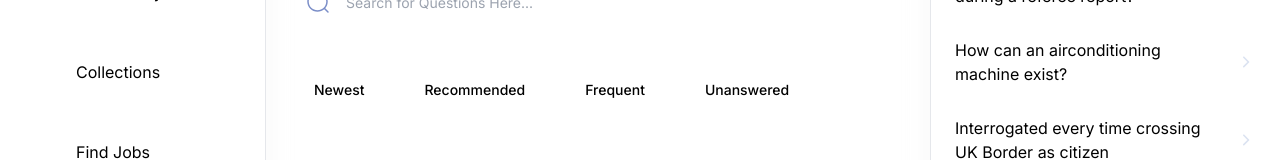
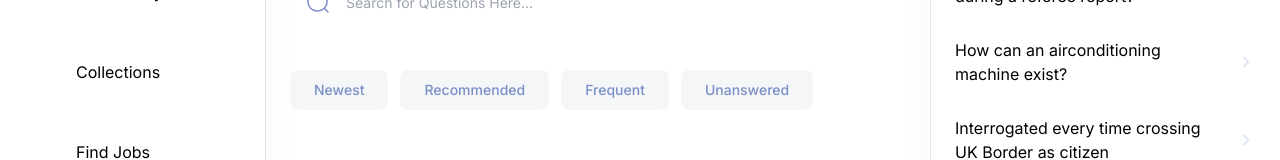
Before and after one commit to KSuphawit/minoverflow, a Next.js app: page / in a window 1280 px wide. Shown: the part 260-420 px from the top of the page. Built offline with nearby package versions, Linux system fonts and the light colour scheme; no server answers.

Commit message:
impl: home filters ui

```diff
--- a/components/home/HomeFilters.tsx
+++ b/components/home/HomeFilters.tsx
@@ -15,12 +15,16 @@
   };
 
   return (
-    <div className="mt-10 flex gap-3">
+    <div className="mt-10 hidden gap-3 md:flex">
       {HomePageFilters.map((item) => (
         <Button
           key={item.value}
-          className={`body-medium background-light800_dark400 rounded-lg px-6 py-3 capitalize
-          ${active === item.value ? "" : ""}`}
+          className={`body-medium rounded-lg px-6 py-3 capitalize shadow-none
+          ${
+            active === item.value
+              ? "bg-primary-100 text-primary-500 dark:bg-dark-400"
+              : "bg-light-800 text-light-500 dark:bg-dark-300"
+          }`}
           onClickCapture={() => handleClick(item.value)}
         >
           {item.name}
```
